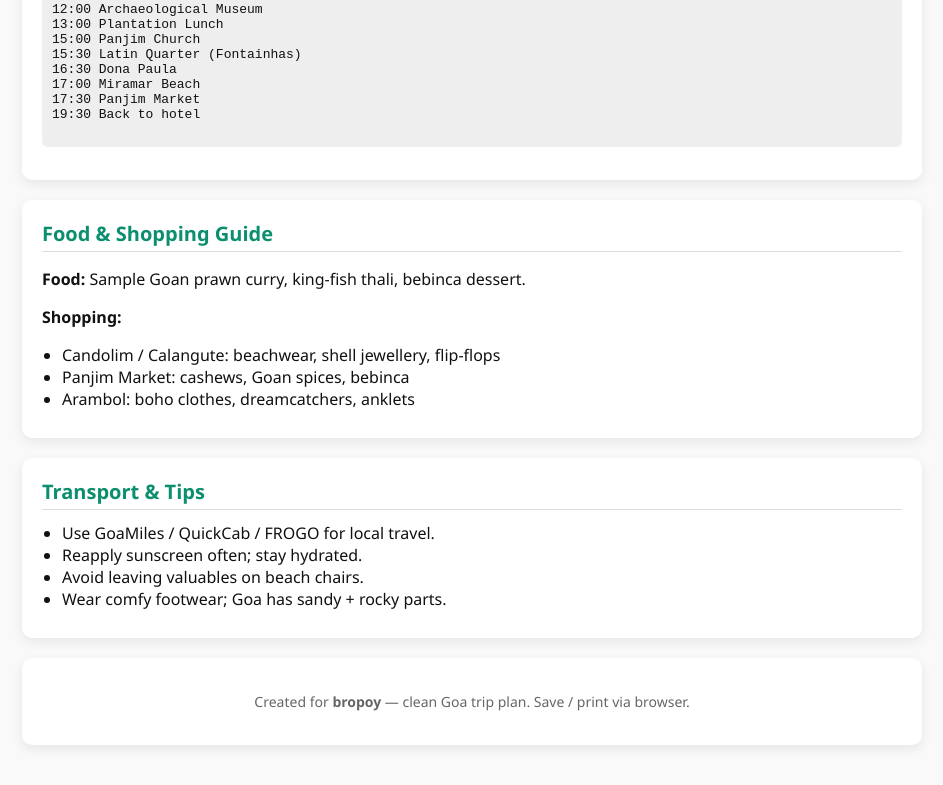
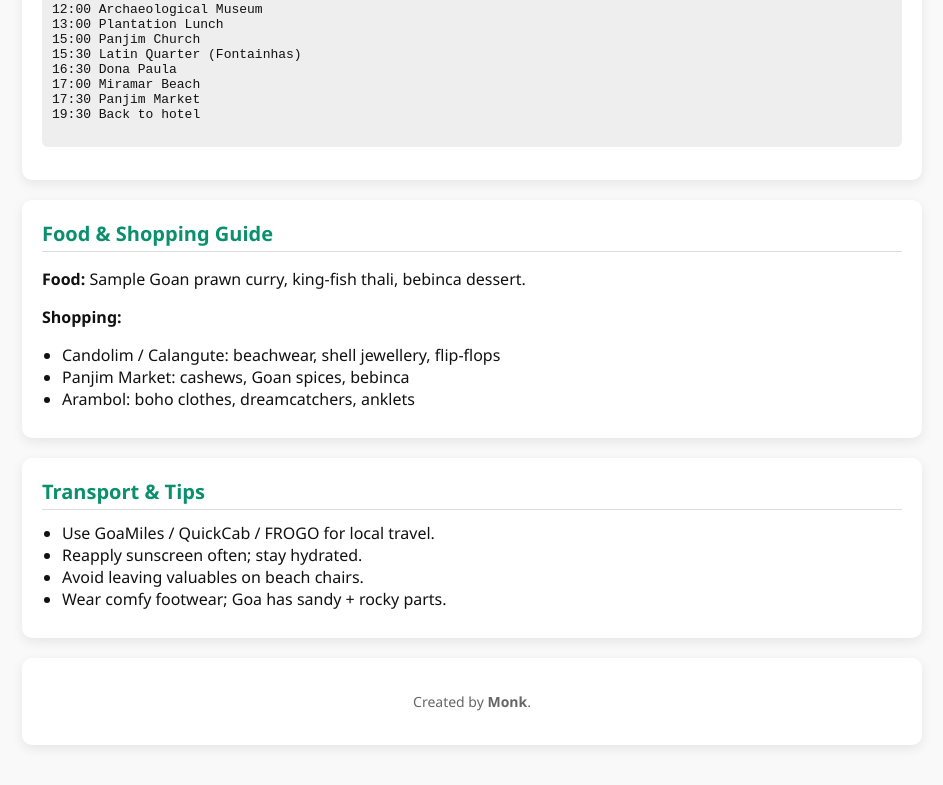
Before and after one commit to travellermonk/dm, a plain HTML site: page index.html in a window 1280 px wide. Shown: the part 2486-3271 px from the top of the page, without its empty margins (168-1111 px from the left). Drawn offline with Linux system fonts and the light colour scheme.

Commit message:
Update index.html

```diff
--- a/index.html
+++ b/index.html
@@ -243,7 +243,7 @@ DAY 3 — South Goa
     </div>
 
     <footer class="card">
-      <p>Created for <strong>bropoy</strong> — clean Goa trip plan. Save / print via browser.</p>
+      <p>Created by  <strong>Monk</strong>.</p>
     </footer>
   </div>
 </body>
```
